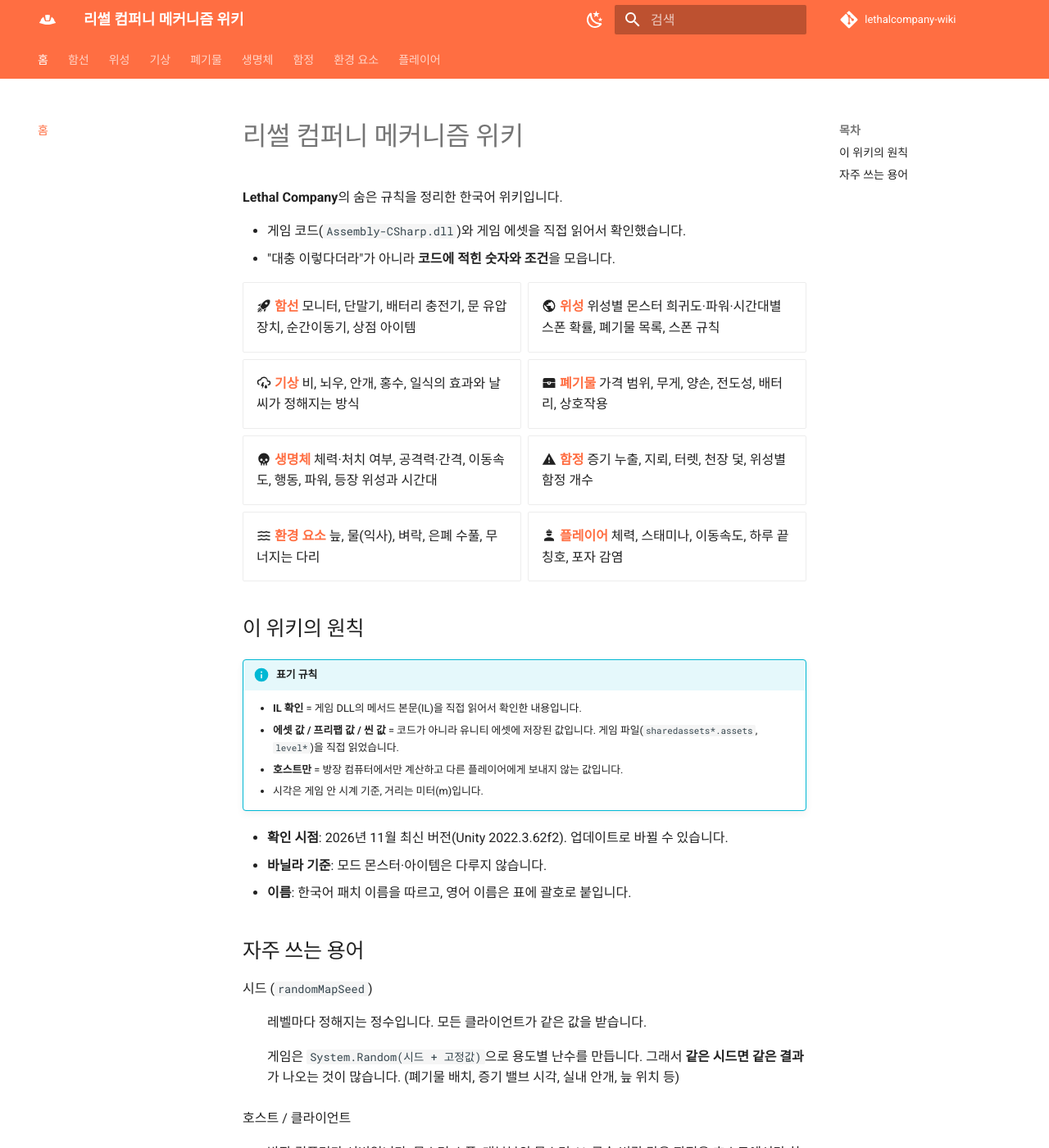
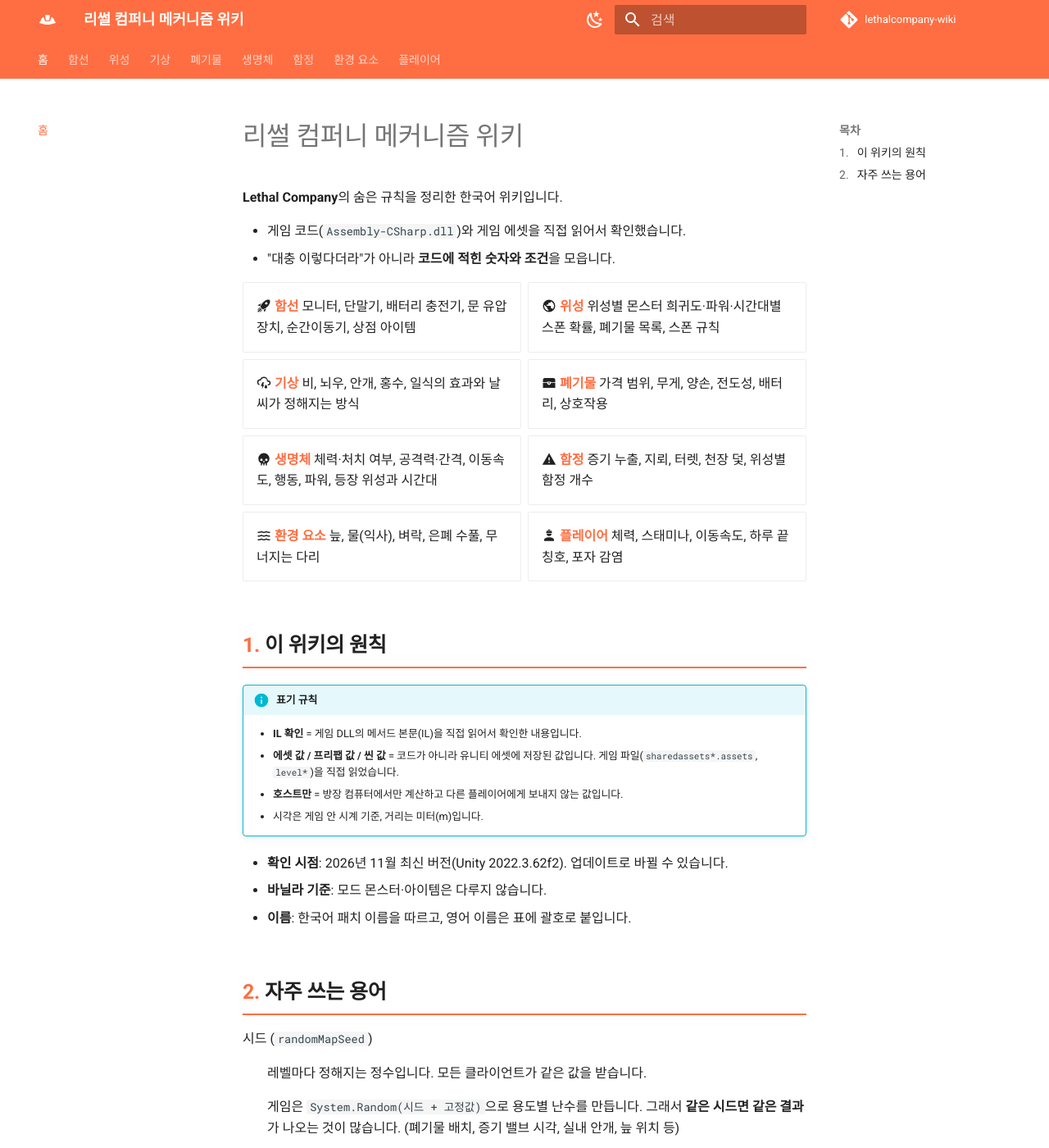
Before and after one commit to Mugamta/lethalcompany-wiki, an MkDocs documentation site: the page built from docs/index.md, in a window 1280 px wide and 1400 px high. Shown: the whole window at 82% size. Built offline with MkDocs 1.6.1 and Material for MkDocs 9.7.7, drawn with Linux system fonts in a browser that asks for light colours; comment, search, counter and statistics services are not loaded.

Commit message:
커스텀 스타일시트 추가
Co-Authored-By: Claude Opus 5.5 <noreply@anthropic.com>

```diff
--- /dev/null
+++ b/docs/stylesheets/extra.css
@@ -0,0 +1,52 @@
+/* ── 본문 제목 구분: 번호 + 선 ───────────────────────── */
+.md-content__inner {
+  counter-reset: h2;
+}
+
+/* 큰 메뉴 (##) : 번호, 굵은 글씨, 아래 구분선 */
+.md-content__inner > h2 {
+  counter-reset: h3;
+  margin-top: 2.4em;
+  padding-bottom: 0.35em;
+  border-bottom: 2px solid var(--md-primary-fg-color);
+  font-weight: 700;
+  color: var(--md-default-fg-color);
+}
+.md-content__inner > h2::before {
+  counter-increment: h2;
+  content: counter(h2) ". ";
+  color: var(--md-primary-fg-color);
+}
+
+/* 작은 메뉴 (###) : 1.1 번호 + 왼쪽 막대 */
+.md-content__inner > h3 {
+  margin-top: 1.8em;
+  padding-left: 0.6em;
+  border-left: 4px solid var(--md-accent-fg-color);
+  font-weight: 700;
+}
+.md-content__inner > h3::before {
+  counter-increment: h3;
+  content: counter(h2) "." counter(h3) " ";
+  color: var(--md-accent-fg-color);
+}
+
+/* ── 오른쪽 목차에도 같은 번호 ─────────────────────── */
+.md-nav--secondary > .md-nav__list {
+  counter-reset: toc2;
+}
+.md-nav--secondary > .md-nav__list > .md-nav__item {
+  counter-reset: toc3;
+}
+.md-nav--secondary > .md-nav__list > .md-nav__item > .md-nav__link::before {
+  counter-increment: toc2;
+  content: counter(toc2) ". ";
+}
+.md-nav--secondary > .md-nav__list > .md-nav__item > .md-nav > .md-nav__list > .md-nav__item > .md-nav__link::before {
+  counter-increment: toc3;
+  content: counter(toc2) "." counter(toc3) " ";
+}
+.md-nav--secondary .md-nav__link::before {
+  margin-right: 0.15em;
+  opacity: 0.7;
+}
--- a/mkdocs.yml
+++ b/mkdocs.yml
@@ -37,6 +37,9 @@ theme:
         name: 어두운 화면
   icon:
     logo: material/hard-hat
+
+extra_css:
+  - stylesheets/extra.css
 
 plugins:
   - search:
```
